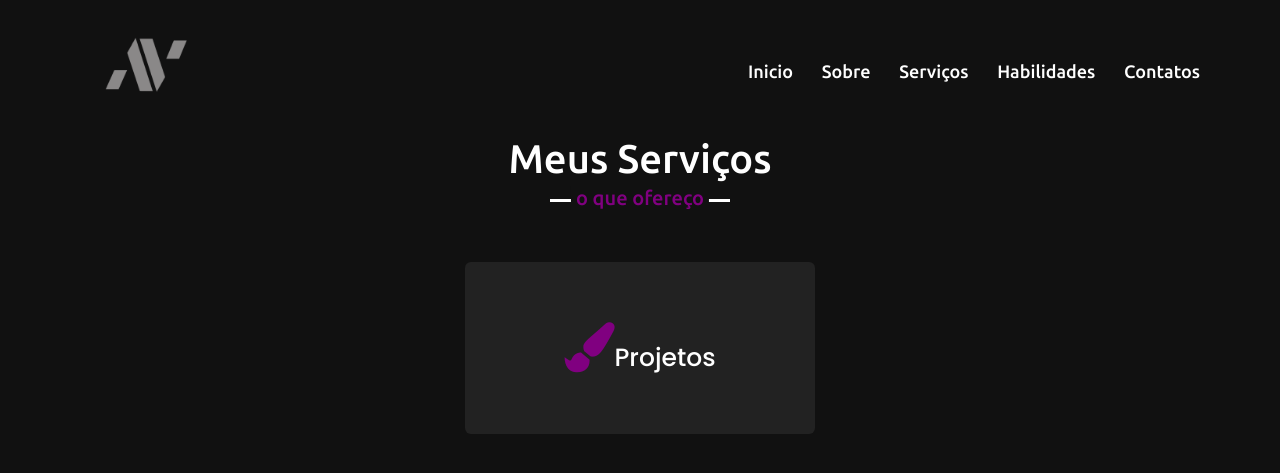
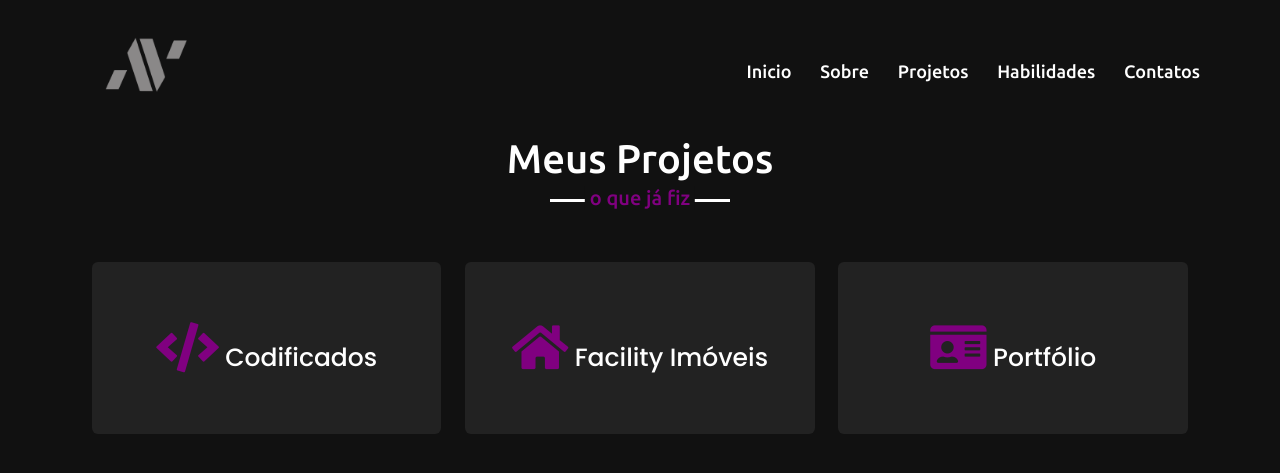
Before and after one commit to AlnVic/Portfolio, a Flask app: a page that uses src/templates/servicos.html in a window 1280 px wide. Shown: the top 473 px of the page. Run offline with Flask 2, Linux system fonts and the light colour scheme.

Commit message:
Ajuste e mudança na tela de projetos

```diff
--- a/src/static/style.css
+++ b/src/static/style.css
@@ -271,7 +271,7 @@ section .title::after{
 .teams .title::after{
     background: #111;
     background-repeat: repeat;
-    content: "o que ofereço";
+    content: "o que já fiz";
 }
 .services .serv-content .card{
     width: calc(33% - 20px);
@@ -600,3 +600,7 @@ footer span a:hover{
         line-height: 38px;
     }
 }
+.services .serv-content .card a{
+    text-decoration: none;
+    color: #fff;
+}
--- a/src/templates/contatos.html
+++ b/src/templates/contatos.html
@@ -24,7 +24,7 @@
             <ul class="menu">
                 <li><a href="/" class="menu-btn">Inicio</a></li>
                 <li><a href="/Sobre" class="menu-btn">Sobre</a></li>
-                <li><a href="/Serviços" class="menu-btn">Serviços</a></li>
+                <li><a href="/Serviços" class="menu-btn">Projetos</a></li>
                 <li><a href="/Habilidades" class="menu-btn">Habilidades</a></li>
                 <li><a href="/Contatos" class="menu-btn">Contatos</a></li>
             </ul>
--- a/src/templates/habilidades.html
+++ b/src/templates/habilidades.html
@@ -23,7 +23,7 @@
             <ul class="menu">
                 <li><a href="/" class="menu-btn">Inicio</a></li>
                 <li><a href="/Sobre" class="menu-btn">Sobre</a></li>
-                <li><a href="/Serviços" class="menu-btn">Serviços</a></li>
+                <li><a href="/Serviços" class="menu-btn">Projetos</a></li>
                 <li><a href="/Habilidades" class="menu-btn">Habilidades</a></li>
                 <li><a href="/Contatos" class="menu-btn">Contatos</a></li>
             </ul>
--- a/src/templates/home.html
+++ b/src/templates/home.html
@@ -23,7 +23,7 @@
             <ul class="menu">
                 <li><a href="/" class="menu-btn">Inicio</a></li>
                 <li><a href="/Sobre" class="menu-btn">Sobre</a></li>
-                <li><a href="/Serviços" class="menu-btn">Serviços</a></li>
+                <li><a href="/Serviços" class="menu-btn">Projetos</a></li>
                 <li><a href="/Habilidades" class="menu-btn">Habilidades</a></li>
                 <li><a href="/Contatos" class="menu-btn">Contatos</a></li>
             </ul>
--- a/src/templates/servicos.html
+++ b/src/templates/servicos.html
@@ -23,7 +23,7 @@
             <ul class="menu">
                 <li><a href="/" class="menu-btn">Inicio</a></li>
                 <li><a href="/Sobre" class="menu-btn">Sobre</a></li>
-                <li><a href="/Serviços" class="menu-btn">Serviços</a></li>
+                <li><a href="/Serviços" class="menu-btn">Projetos</a></li>
                 <li><a href="/Habilidades" class="menu-btn">Habilidades</a></li>
                 <li><a href="/Contatos" class="menu-btn">Contatos</a></li>
             </ul>
@@ -35,24 +35,39 @@
 <br><br>
 <section class="services" id="services">
     <div class="max-width">
-        <h2 class="title">Meus Serviços</h2>
+        <h2 class="title">Meus Projetos</h2>
         <div class="serv-content">
             <div class="card">
-                <div class="box">
-
-                    <div class="text"><div class="dropdown">
-                        <i class="fas fa-paint-brush"><button class="dropbtn"></button></i>
-                        <div class="dropdown-content">
-                        <a href="https://github.com/Codificados-DSM-2022/API-2022-1"> Codificados</a>
-                        <a href="#">Facility Imóveis (TCC)</a>
-                        <a href="https://github.com/AlnVic/Portfolio">Portfólio</a>
-                        </div>
-                      </div>Projetos</div>
-                </div>
+                <a href="https://github.com/Codificados-DSM-2022/API-2022-1">
+                    <div class="box">
+                    <div class="text">
+                        <i class="fas fa-code"></i> Codificados
+                    </div>
+                    </div>
+                </a>
+            </div>
+    <br><br>
+    <div class="card">
+        <a href="#">
+            <div class="box">
+            <div class="text">
+                <i class="fas fa-home"></i> Facility Imóveis
+            </div>
+            </div>
+        </a>
+    </div>
+    <br><br>
+            <div class="card">
+                <a href="https://github.com/AlnVic/Portfolio">
+                    <div class="box">
+                    <div class="text">
+                        <i class="fas fa-id-card"></i> Portfólio
+                    </div>
+                    </div>
+                </a>
             </div>
         </div>
     </div>
-
 </section>
 
 
--- a/src/templates/sobre.html
+++ b/src/templates/sobre.html
@@ -23,7 +23,7 @@
             <ul class="menu">
                 <li><a href="/" class="menu-btn">Inicio</a></li>
                 <li><a href="/Sobre" class="menu-btn">Sobre</a></li>
-                <li><a href="/Serviços" class="menu-btn">Serviços</a></li>
+                <li><a href="/Serviços" class="menu-btn">Projetos</a></li>
                 <li><a href="/Habiliades" class="menu-btn">Habilidades</a></li>
                 <li><a href="/Contatos" class="menu-btn">Contatos</a></li>
             </ul>
```
